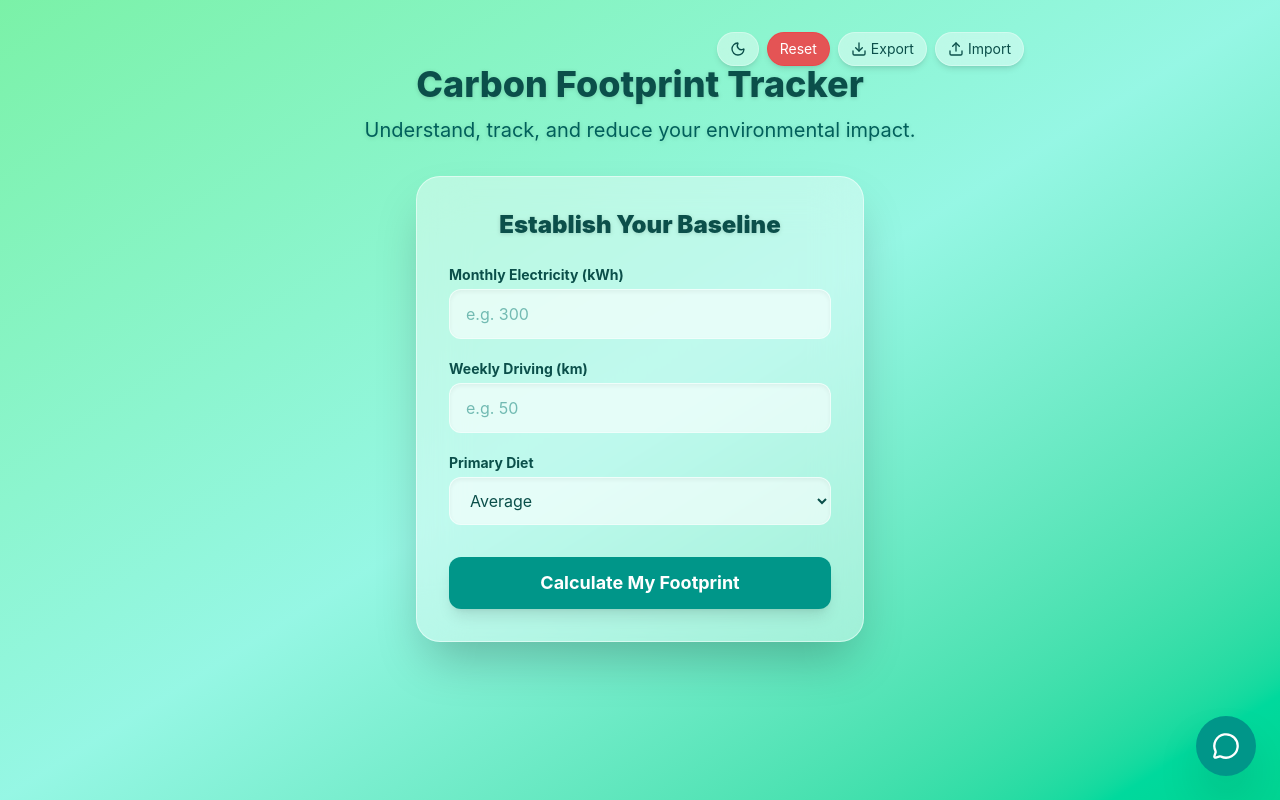
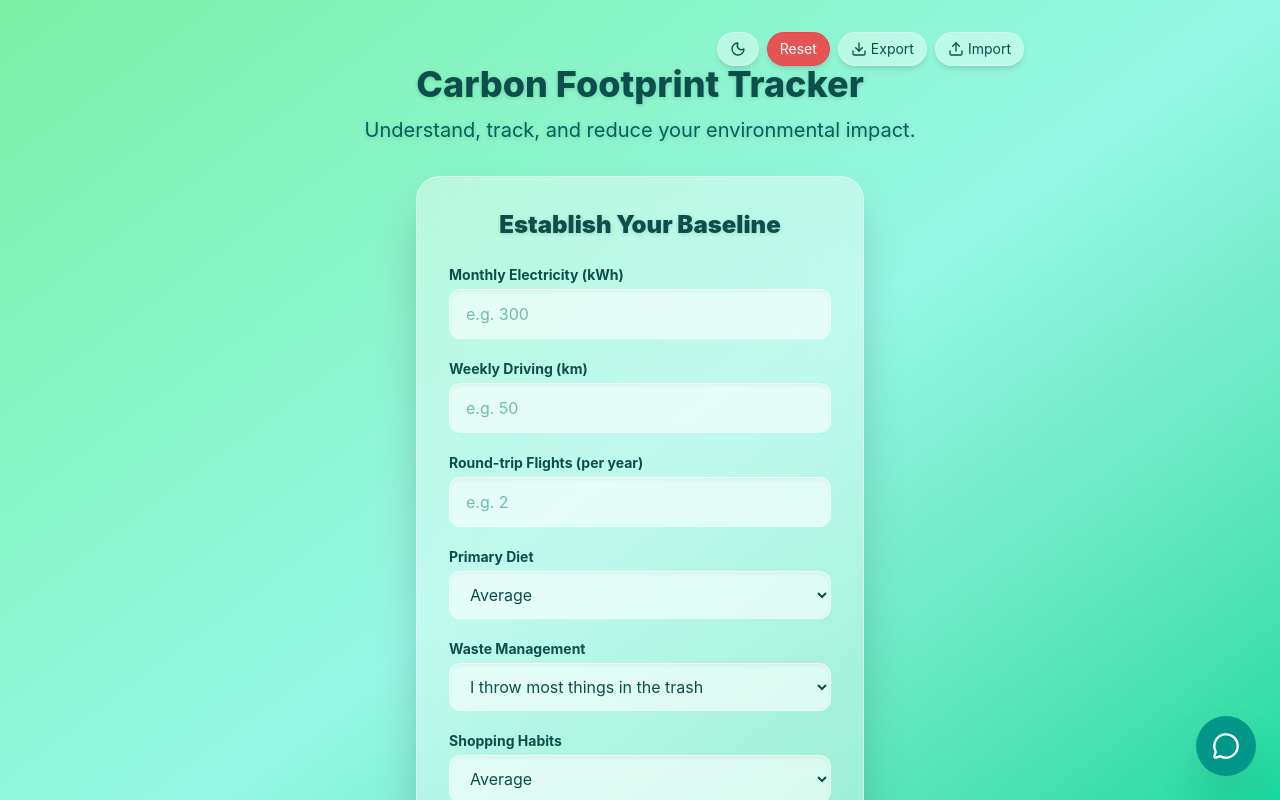
Before and after one commit to amritsingh047/Carbon-Footprint-Tracker, a React (Vite) app: page / in a window 1280 px wide. Shown: the top 800 px of the page. Built offline with nearby package versions, Linux system fonts and the light colour scheme.

Commit message:
Add Chatbot, Dark Mode, and new Onboarding questions

```diff
--- a/src/features/onboarding/OnboardingForm.tsx
+++ b/src/features/onboarding/OnboardingForm.tsx
@@ -11,6 +11,9 @@ export const OnboardingForm: React.FC = () => {
         weeklyDrivingKm: 0,
         weeklyPublicTransitKm: 0,
         dietType: 'average',
+        flightsPerYear: 0,
+        wasteType: 'trash',
+        shoppingHabits: 'average',
     });
 
     const sanitizeData = (data: UserContext): UserContext => {
@@ -22,7 +25,11 @@ export const OnboardingForm: React.FC = () => {
             weeklyPublicTransitKm: 0,
             dietType: ['meat_heavy', 'average', 'plant_based'].includes(data.dietType)
                 ? data.dietType
-                : 'average'
+                : 'average',
+            // Clamp flights between 0 and 1000
+            flightsPerYear: Math.max(0, Math.min(1000, Number(data.flightsPerYear) || 0)),
+            wasteType: ['compost_recycle', 'trash'].includes(data.wasteType) ? data.wasteType : 'trash',
+            shoppingHabits: ['frequent', 'average', 'rare'].includes(data.shoppingHabits) ? data.shoppingHabits : 'average',
         };
     };
 
@@ -73,7 +80,25 @@ export const OnboardingForm: React.FC = () => {
                 />
             </fieldset>
 
-            <fieldset className="mb-8">
+            <fieldset className="mb-5">
+                <legend className="sr-only">Flights</legend>
+                <label htmlFor="flights" className="block text-sm font-bold text-teal-900 dark:text-gray-200 mb-1">
+                    Round-trip Flights (per year)
+                </label>
+                <input
+                    id="flights"
+                    type="number"
+                    min="0"
+                    max="1000"
+                    value={formData.flightsPerYear || ''}
+                    onChange={(e) => setFormData({ ...formData, flightsPerYear: parseFloat(e.target.value) })}
+                    aria-required="true"
+                    className="block w-full rounded-xl border border-white/40 dark:border-slate-600 bg-white/60 dark:bg-slate-700/60 px-4 py-3 shadow-inner focus:border-teal-500 focus:ring-2 focus:ring-teal-500 focus:outline-none transition-all placeholder-teal-700/50 dark:placeholder-gray-400 text-teal-900 dark:text-gray-100"
+                    placeholder="e.g. 2"
+                />
+            </fieldset>
+
+            <fieldset className="mb-5">
                 <label htmlFor="diet" className="block text-sm font-bold text-teal-900 dark:text-gray-200 mb-1">
                     Primary Diet
                 </label>
@@ -89,6 +114,37 @@ export const OnboardingForm: React.FC = () => {
                 </select>
             </fieldset>
 
+            <fieldset className="mb-5">
+                <label htmlFor="waste" className="block text-sm font-bold text-teal-900 dark:text-gray-200 mb-1">
+                    Waste Management
+                </label>
+                <select
+                    id="waste"
+                    value={formData.wasteType}
+                    onChange={(e) => setFormData({ ...formData, wasteType: e.target.value as UserContext['wasteType'] })}
+                    className="block w-full rounded-xl border border-white/40 dark:border-slate-600 bg-white/60 dark:bg-slate-700/60 px-4 py-3 shadow-inner focus:border-teal-500 focus:ring-2 focus:ring-teal-500 focus:outline-none transition-all text-teal-900 dark:text-gray-100"
+                >
+                    <option value="compost_recycle">I compost and recycle</option>
+                    <option value="trash">I throw most things in the trash</option>
+                </select>
+            </fieldset>
+
+            <fieldset className="mb-8">
+                <label htmlFor="shopping" className="block text-sm font-bold text-teal-900 dark:text-gray-200 mb-1">
+                    Shopping Habits
+                </label>
+                <select
+                    id="shopping"
+                    value={formData.shoppingHabits}
+                    onChange={(e) => setFormData({ ...formData, shoppingHabits: e.target.value as UserContext['shoppingHabits'] })}
+                    className="block w-full rounded-xl border border-white/40 dark:border-slate-600 bg-white/60 dark:bg-slate-700/60 px-4 py-3 shadow-inner focus:border-teal-500 focus:ring-2 focus:ring-teal-500 focus:outline-none transition-all text-teal-900 dark:text-gray-100"
+                >
+                    <option value="frequent">Frequent (Buy new often)</option>
+                    <option value="average">Average</option>
+                    <option value="rare">Rare (Buy used or rarely)</option>
+                </select>
+            </fieldset>
+
             <button
                 type="submit"
                 className="w-full flex justify-center py-3 px-4 rounded-xl shadow-lg text-lg font-bold text-white bg-teal-600 dark:bg-teal-700 hover:bg-teal-500 dark:hover:bg-teal-600 focus:outline-none focus:ring-4 focus:ring-teal-300 transition-all transform hover:scale-[1.02] active:scale-95"
--- a/src/utils/emissionsEngine.ts
+++ b/src/utils/emissionsEngine.ts
@@ -13,6 +13,12 @@ export const EMISSION_FACTORS = {
     diet_average_daily: 2.5, // Estimated daily kg CO2e
     diet_plant_based_daily: 1.5, // Estimated daily kg CO2e
     waste_kg: 0.647, // kg CO2e per kg of general waste [cite: 10]
+    flight_round_trip: 500, // kg CO2e per average short/medium haul
+    waste_compost_recycle_annual: 100, // kg CO2e base estimate for good habits
+    waste_trash_annual: 400, // kg CO2e base estimate for all-trash
+    shopping_frequent_annual: 800, // kg CO2e
+    shopping_average_annual: 400, // kg CO2e
+    shopping_rare_annual: 150, // kg CO2e
 };
 
 export interface UserContext {
@@ -20,6 +26,9 @@ export interface UserContext {
     weeklyDrivingKm: number;
     weeklyPublicTransitKm: number;
     dietType: 'meat_heavy' | 'average' | 'plant_based';
+    flightsPerYear: number;
+    wasteType: 'compost_recycle' | 'trash';
+    shoppingHabits: 'frequent' | 'average' | 'rare';
 }
 
 /**
@@ -31,11 +40,20 @@ export const calculateAnnualFootprint = (context: UserContext): number => {
     const annualElectricity = context.monthlyElectricityKWh * 12 * EMISSION_FACTORS.electricity_kwh;
     const annualDriving = context.weeklyDrivingKm * 52 * EMISSION_FACTORS.transport_car_km;
     const annualTransit = context.weeklyPublicTransitKm * 52 * EMISSION_FACTORS.transport_bus_km;
+    const annualFlights = context.flightsPerYear * EMISSION_FACTORS.flight_round_trip;
 
     let dailyDietFactor = EMISSION_FACTORS.diet_average_daily;
     if (context.dietType === 'meat_heavy') dailyDietFactor = EMISSION_FACTORS.diet_meat_heavy_daily;
     if (context.dietType === 'plant_based') dailyDietFactor = EMISSION_FACTORS.diet_plant_based_daily;
+    const annualDiet = dailyDietFactor * 365;
 
-    const annualDiet = dailyDietFactor * 365;
-    return annualElectricity + annualDriving + annualTransit + annualDiet;
+    const annualWaste = context.wasteType === 'compost_recycle'
+        ? EMISSION_FACTORS.waste_compost_recycle_annual
+        : EMISSION_FACTORS.waste_trash_annual;
+
+    let annualShopping = EMISSION_FACTORS.shopping_average_annual;
+    if (context.shoppingHabits === 'frequent') annualShopping = EMISSION_FACTORS.shopping_frequent_annual;
+    if (context.shoppingHabits === 'rare') annualShopping = EMISSION_FACTORS.shopping_rare_annual;
+
+    return annualElectricity + annualDriving + annualTransit + annualDiet + annualFlights + annualWaste + annualShopping;
 };
```
